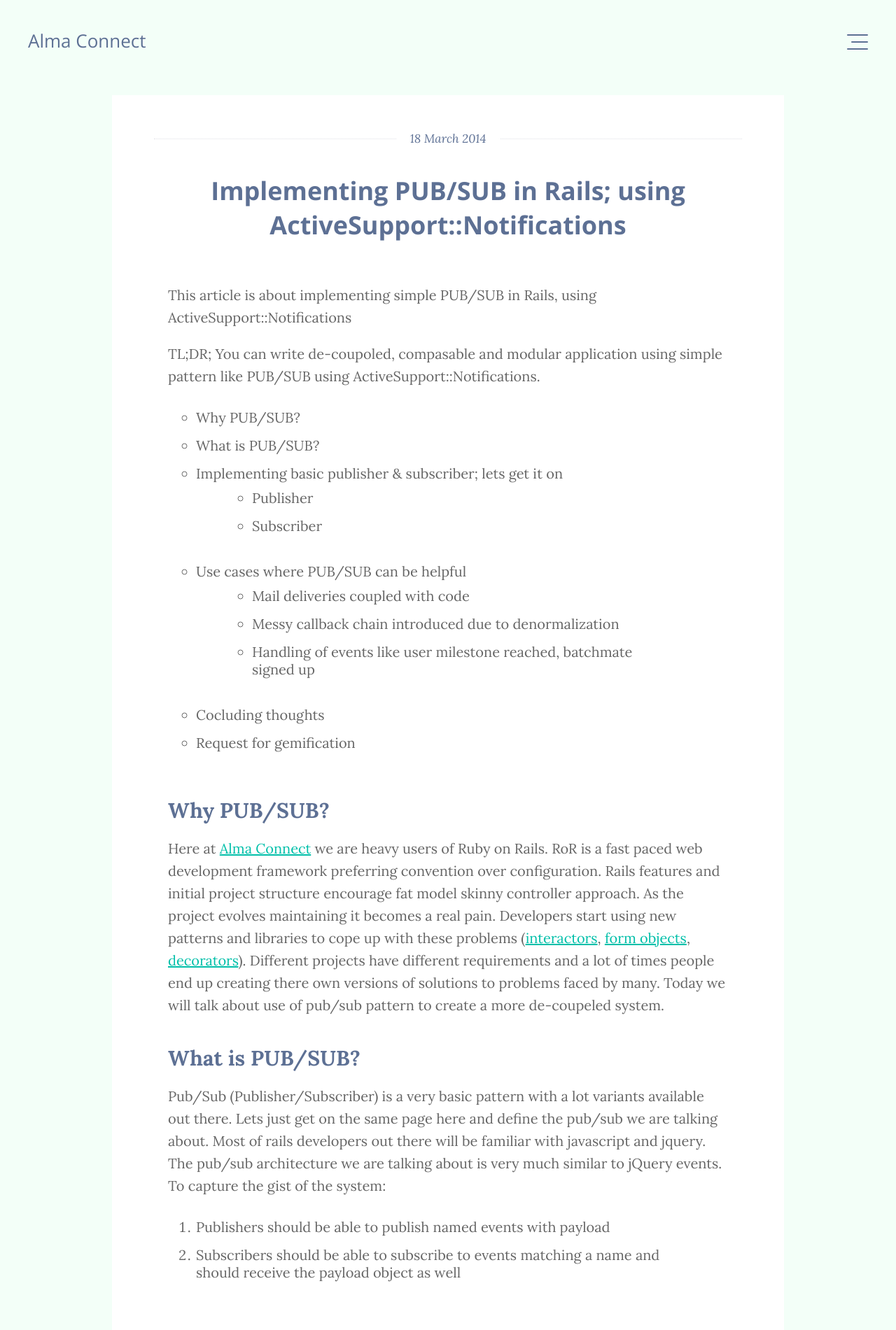
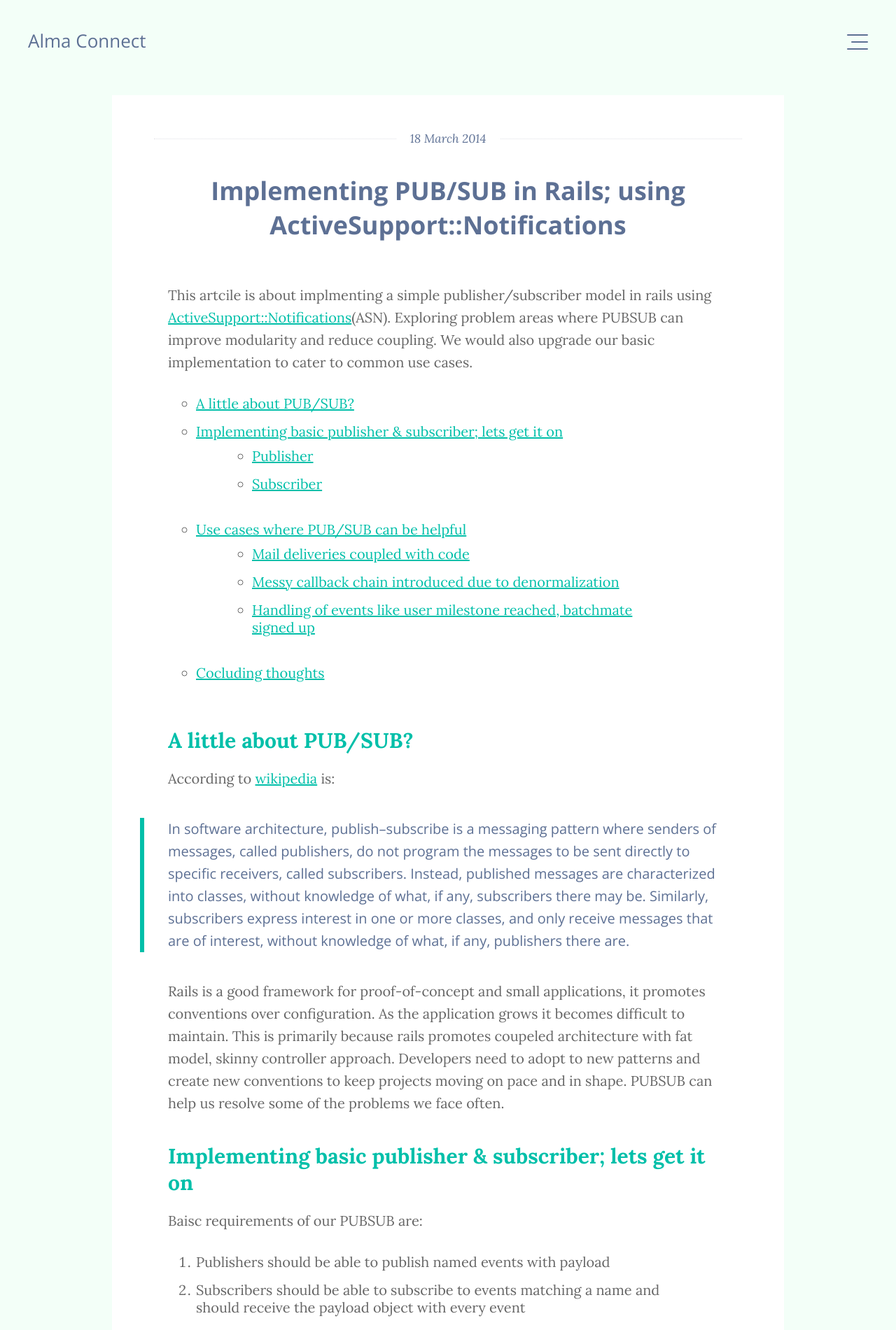
Before and after one commit to alma-connect/techblog, a Jekyll site: the page built from _posts/2014-01-03-rails-pub-sub.markdown, in a window 1280 px wide. Shown: the top 1901 px of the page at 70% size. Built offline with Jekyll 4.4.1, drawn with Linux system fonts in a browser that asks for light colours; Markdown is read by kramdown in place of the engine named in the settings; some of the changed text lies outside the part shown.

Commit message:
update post

```diff
--- a/_posts/2014-01-03-rails-pub-sub.markdown
+++ b/_posts/2014-01-03-rails-pub-sub.markdown
@@ -5,38 +5,37 @@ date:   2014-03-18 06:00:00
 categories: [rails, pub/sub, design pattern, decoupling]
 ---
 
-This article is about implementing simple PUB/SUB in Rails, using ActiveSupport::Notifications
+This artcile is about implmenting a simple publisher/subscriber model in rails using [ActiveSupport::Notifications](http://api.rubyonrails.org/classes/ActiveSupport/Notifications.html)(ASN). Exploring problem areas where PUBSUB can improve modularity and reduce coupling. We would also upgrade our basic implementation to cater to common use cases.
 
-TL;DR; You can write de-coupoled, compasable and modular application using simple pattern like PUB/SUB using ActiveSupport::Notifications.
-
-- Why PUB/SUB?
-- What is PUB/SUB?
-- Implementing basic publisher & subscriber; lets get it on
-	- Publisher
-	- Subscriber
-- Use cases where PUB/SUB can be helpful
-	- Mail deliveries coupled with code
-	- Messy callback chain introduced due to denormalization
-	- Handling of events like user milestone reached, batchmate signed up
-- Cocluding thoughts
-- Request for gemification
+- [A little about PUB/SUB?](#about-pub-sub)
+- [Implementing basic publisher & subscriber; lets get it on](#basic-implementation)
+	- [Publisher](#basic-publisher)
+	- [Subscriber](#basic-subscriber)
+- [Use cases where PUB/SUB can be helpful](#use-cases)
+	- [Mail deliveries coupled with code](#problem-mail-delivery-coupling)
+	- [Messy callback chain introduced due to denormalization](#problem-callbacks-in-denormalized-models)
+	- [Handling of events like user milestone reached, batchmate signed up](#problem-handling-special-events)
+- [Cocluding thoughts](#concluding-thoughts)
 
 
-# Why PUB/SUB?
+# <a name="about-pub-sub">A little about PUB/SUB?</a>
 
-Here at [Alma Connect](http://www.almaconnect.com/) we are heavy users of Ruby on Rails. RoR is a fast paced web development framework preferring convention over configuration. Rails features and initial project structure encourage fat model skinny controller approach. As the project evolves maintaining it becomes a real pain. Developers start using new patterns and libraries to cope up with these problems ([interactors](https://github.com/collectiveidea/interactor), [form objects](https://github.com/apotonick/reform), [decorators](https://github.com/drapergem/draper)). Different projects have different requirements and a lot of times people end up creating there own versions of solutions to problems faced by many. Today we will talk about use of pub/sub pattern to create a more de-coupeled system.
+According to [wikipedia](http://en.wikipedia.org/wiki/Publish%E2%80%93subscribe_pattern) is:
 
-# What is PUB/SUB?
-Pub/Sub (Publisher/Subscriber) is a very basic pattern with a lot variants available out there. Lets just get on the same page here and define the pub/sub we are talking about. Most of rails developers out there will be familiar with javascript and jquery. The pub/sub architecture we are talking about is very much similar to jQuery events. To capture the gist of the system:
+> In software architecture, publish–subscribe is a messaging pattern where senders of messages, called publishers, do not program the messages to be sent directly to specific receivers, called subscribers. Instead, published messages are characterized into classes, without knowledge of what, if any, subscribers there may be. Similarly, subscribers express interest in one or more classes, and only receive messages that are of interest, without knowledge of what, if any, publishers there are.
+
+Rails is a good framework for proof-of-concept and small applications, it promotes conventions over configuration. As the application grows it becomes difficult to maintain. This is primarily because rails promotes coupeled architecture with fat model, skinny controller approach. Developers need to adopt to new patterns and create new conventions to keep projects moving on pace and in shape. PUBSUB can help us resolve some of the problems we face often.
+
+# <a name="basic-implementation">Implementing basic publisher & subscriber; lets get it on</a>
+
+Baisc requirements of our PUBSUB are:
 
   1. Publishers should be able to publish named events with payload
-  2. Subscribers should be able to subscribe to events matching a name and should receive the payload object as well
+  2. Subscribers should be able to subscribe to events matching a name and should receive the payload object with every event
 
-# Implementing basic publisher & subscriber; lets get it on
+Such a system is already bundled with rails: its [ActiveSupport::Notifications](http://api.rubyonrails.org/classes/ActiveSupport/Notifications.html)(ASN). ASN is used through out rails internally for instrumentation. The basic implementation of ASN is such a simple yet powerful API that we can start our PUBSUB implementation on top of it.
 
-Such a system is already bundled with rails: its [ActiveSupport::Notifications](http://api.rubyonrails.org/classes/ActiveSupport/Notifications.html)(ASN). ASN is used through out rails internally for instrumentation. The basic implementation of ASN is such a simple yet powerful API that we can build our pub/sub implementation on top of it.
-
-## Publisher
+## <a name="basic-publisher">Publisher</a>
 
 {% highlight ruby linenos %}
 # app/pub_sub/publisher.rb
@@ -100,20 +99,19 @@ end
 
 This is also pretty straight forward, to subscribe to an event just register with a name and the [ActiveSupport::Notifications::Event](http://api.rubyonrails.org/classes/ActiveSupport/Notifications/Event.html) object gets passed to the attached block as the parameter.
 
-# Use cases where PUB/SUB can be helpful
+# <a name="use-cases">Use cases where PUB/SUB can be helpful</a>
 
-These are some problems we face in our routine work, which can be solved by `pub_sub`:
+These are some problems we face in our routine work, which can be solved by PUBSUB:
 
-  1. Mail deliveries coupled with code
-  2. Messy callback chain introduced due to denormalization
-  3. Handling of events like user milestone reached, batchmate signed up
+  - [Mail deliveries coupled with code](#problem-mail-delivery-coupling)
+  - [Messy callback chain introduced due to denormalization](#problem-callbacks-in-denormalized-models)
+  - [Handling of events like user milestone reached, batchmate signed up](#problem-handling-special-events)
 
+## <a name="problem-mail-delivery-coupling">Mail deliveries coupled with code</a>
 
-## Mail deliveries coupled with code
+**Problem:** There are always some kind of notifications at work in any user centeric application. Generally it starts with `after_save` model callback and slowly moves out of there to a services layer. Lets explore, how can we handle welcome emails to newly registered user using PUBSUB.
 
-**Problem:** There are always mail deliveries at work in any user facing project. Initially the place to send seems to be model callbacks. As the project evolves, you realize that a service object handling the whole process of user signup might be a better place for it. Lets explore usage of `pub_sub` in such scenario.
-
-**Solution:** Technically our publisher and subscribers can still be used to handle such scenarios, but lets add some object oriented love and some ruby goodness to our implementation.
+**Solution:** Since we are adding this pattern to our application, lets bake in the modularity in core usage.
 
 {% highlight ruby linenos %}
 # app/pub_sub/publisher.rb
@@ -122,11 +120,11 @@ module Publisher
   extend self
 
   included do
+    # add support for namespace, one class - one namespace
     class_attribute :pub_sub_namespace
 
     self.pub_sub_namespace = nil
   end
-
 
   def broadcast_event(event_name, payload={})
     if block_given?
@@ -155,7 +153,7 @@ module Publisher
 end
 {% endhighlight %}
 
-The publisher undergoes some changes, to be included in class and have a class level namespace. Lets say we are talking about welcome mails here: lets just create a publisher for registrations and start publishing
+The publisher under went some changes. It can be included in a class and after setting a namespace, you are all set to publish events in that namespace. We are not sure yet who might be interested, but lets just start broascasting event `user_signed_up` in `registration` namespace.
 
 {% highlight ruby linenos %}
 # app/pub_sub/publishers/registration.rb
@@ -170,8 +168,7 @@ end
 Publishers::Registration.broadcast_event('user_signed_up', user: user)
 {% endhighlight %}
 
-
-Why not make our subscribers more class friendly to? Our old subscriber remains unchanged, but we have a new base subscriber class:
+That was easy, publishers look good. Lets add some object oriented love and some ruby magic to subscribers too.
 
 {% highlight ruby linenos %}
 # app/pub_sub/subscribers/base.rb
@@ -201,7 +198,7 @@ module Subscribers
 end
 {% endhighlight %}
 
-What we did here was create a base class to be extended. A subscriber can attach itself to a namespace and define methods to handle individual events. Method names should match with event name in the namespace.
+We creeate a base class which subscribers can extend. Subscriber can then attach its method to events in a namespace. This seems to be the building block of highly modular application.
 
 {% highlight ruby linenos %}
 # app/pub_sub/subscribers/registration_mailer.rb
@@ -218,14 +215,16 @@ end
 Subscribers::RegistrationMailer.attach_to('registration')
 {% endhighlight %}
 
-Nothing is really happening until the call to `attach_to`, someone is broadcasting event that a user has signed up, but nobody is interested in the event, so it goes unnoticed. If a subscriber subscribes to the event, interesting things can be done, like sending out that welcome email :)
+We have been broadcasting that event about user sign up, but nothing was really happening as a result. We created a subscriber to do something useful when the event is captured; send out that welcome email we have been talking about.
 
-**Conclusion:** With little modifications we have built our system to handle different modules and features. Adding a layer on top of already useful `ActiveSupport::Notification` already feels good enough.
+There is a gotcha though, building modular, losely coupeled system with message publishing has its own cons. Biggest being, the system is too loosely coupeled. If something stops working nothing goes wrong and it might take too long to identify it. However I believe that failures can happen anywhere and a system which fails with grace is more robust that one which fails completely. Its another layer which gets introduced while building scalable systems. **Base Line:** for me pros out weigh the cons
+
+**Conclusion:** With little modifications, our PUBSUB now supports namespaces(read features, modules, sub-systems, opportunities!!). Adding a layer on top of already useful `ActiveSupport::Notification` already feels good enough.
 
 
-## Messy callback chain introduced due to denormalization
+## <a name="problem-callbacks-in-denormalized-models">Messy callback chain introduced due to denormalization</a>
 
-**Problem:** We use mongodb with mongoid heavily and denormalize data to cut down on queries. We have built an internal system to handle denormalization with decent fallbacks and keeping the sync in realtime. It has been working out very nicely, but it results in very coupled code. We define denormalization macros in the models. This makes all our models aware of what data they are denormalizing from where and also what data they need to denormalize to where. The code looks something like:
+**Problem:** We use mongodb via mongoid and denormalize data to cut down on queries. Intially it was some callbacks and method ooverrides, which grew out to be modules and then a simple re-usable denormalization plugin. It fall backs to querying data from related model and also cache it for future use. This works like a cache fetch or calculate & store strategy with remote document as origin and current document as cache store. The code looks something like:
 
 {% highlight ruby linenos %}
 # app/models/user.rb
@@ -245,12 +244,12 @@ class Post
   belongs_to :user
 
   # this sets up a callback to update user_name when user_id changes
-  # also fetch user name from user if it is not already set
+  # also fetch and set, user name from user if it is not already set, when accessed
   denormalize_from :user, fields: [:name]
 end
 {% endhighlight %}
 
-This looks very good, but what if we need to denormalize user name to comment as well.
+It has been working out very nicely, but it results in very coupled code. We define denormalization macros in the models. This makes all our models aware of what data they are denormalizing, where from and also what data they need to denormalize, where to. What if we need to denormalize user name to comment as well.
 
 {% highlight ruby linenos %}
 # app/models/comment.rb
@@ -283,10 +282,13 @@ end
 
 You see the problem, right?
 
-**Solution:** Instead of sprinkling denormalization macros all around, we can leave the from macros as they are. From macros are good, because of all the fallback logic, they also work on pull content from a model rather push changes to many. We can replace to macros, with publishing change events. We would simply publish a message whenever a user name changes. We can capture it in a `before_save` callback and publish in a `after_save`. By publishing in `after_save` we ensure that user is persisted at time of publishing. We can change the publisher to hook directly into model callback chain.
+**Solution:** Instead of sprinkling denormalization macros all around, we can leave the from macros as is, they implement the falback logic which comes in very handy. We can replace to macros, with publishing change events. We would simply publish a message whenever a user name changes. We can capture it in a `before_save` callback and publish in a `after_save`. By publishing in `after_save` we ensure that user is persisted at time of publishing. We can change the publisher to hook directly into model callback chain.
 
 {% highlight ruby linenos %}
 # app/pub_sub/publishers/base.rb
+# hook into model callback chain when a publisher is attached to a model
+# capture changes before_save and publish in after_save
+# start publishing created and destroyed events
 module Publishers
   module Base
     extend ActiveSupport::Concern
@@ -321,6 +323,7 @@ module Publishers
 end
 
 # app/pub_sub/publishers/notifications_queue.rb
+# capture attachment of a publisher to a model in a namespace
 module Publishers
   class NotificationsQueue
     attr_reader :publisher, :notifications
@@ -341,6 +344,7 @@ module Publishers
 end
 
 # app/pub_sub/publishers/pub_sub_notifications.rb
+# handle different attachments of publishers to a model
 module Publishers
   class PubSubNotifications
     include ::Publisher
@@ -394,7 +398,7 @@ module Publishers
 end
 {% endhighlight %}
 
-We created a module `Publishers::Base` which will be included in an `ActiveModel`. Model can now `attach_publisher(namespace, publisher_klass)` and immediately start broadcasting events `created` and `destroyed` in that namespace. The publisher in the call needs to define a method `prepare_notifications(namespace, model)`. This method will be called when ever `before_save` is triggered on the model instance. Publisher can access the `pub_sub_notifications` item which is a registry of all the publishers attached to the model and add any notifications which would be broad casted as events in the `after_save`. Each `attach_publisher` call creates a new object of notifications_queue, which creates a new instance of publisher on every callback cycle and maintains an array of notifications to be published for this publisher. We initially implemented it so that publishers were registered in an initializer like subscribers below. It created many issues with development file reloads and constant restarts of server and console. Publishers are the part where all the actions happens. Maintaining list of publishers, their namespace, notifications to be published are managed here. Subscribers are simple listeners which work on per event basis. We need our notification system to be as thread safe as usage of model instances themselves, hence the complexity.
+We created a module, which can be included in any active model complaint model, supporting callbacks. Model can attash publishers to itself against a namespace. Attached publisher immediately starts broadcasting created and destroyed for the model. To broadcast additional events, publisher should override the `prepare_notifications` method and make calls to `model.pub_sub_notifications.add_notification`.
 
 {% highlight ruby linenos %}
 # app/pub_sub/publishers/user.rb
@@ -417,20 +421,16 @@ end
 
 class Subscribers::User::Post < Subscribers::Base
   def name_changed(event)
-    # TODO: delay this update :)
     Post.where(user_id: event.payload[:model].id).update_all(user_name: event.payload[:changes].last)
   end
 end
 
 class Subscribers::User::Comment < Subscribers::Base
   def name_changed(event)
-    # TODO: defenitely delay these iterations ;)
     def name_changed(event)
       iteration_limit = 100 # or fetch max comment count
       posts = Post.all.where(:comments.matches => {user_id: event.payload[:model].id, :user_name.ne => event.payload[:changes].last})
       while iteration_limit > 0 && posts.count > 0
-        # TODO: Now jokes apart, we seriously need to at least upgrade to mongoid 3
-        # before we plan to move on to update rails 4 and mongoid 4
         Post.collection.update(posts.selector, {'$set' => {'comments.$.user_name' => event.payload[:changes].last} }, multi: true, safe: true)
       end
     end
@@ -452,11 +452,11 @@ This is a lot more code, but this system seems robust:
 
 **Conclusion:** Adding some more ruby goodness to the mix, we have built a production grade iron to straighten out the callback spaghetti we have been cooking recently.
 
-## Handling of events like user milestone reached, batchmate signed up
+## <a name="problem-handling-special-events">Handling of events like user milestone reached, batchmate signed up</a>
 
-**Problem:** There are other kind of things we need to do here at alma connect. We have mail triggers to things like user count milestone reached, batchmates signed up or updated important profile info. How do we implement such things?
+**Problem:** A user signs up, this can potentially trigger a user milestone and would most probably trigger batchamted signed up notification. Where do we keep this code? In the service concerned with creation of user? In model callback? Nothing seems to fit the bill.
 
-**Solution:** Luckily for us we already had a steady `pub_sub` implementation by the time we needed to do this. We created a very modular and layered architecture. and wired it together using the `pub_sub`. We could already listen to `user.created` event from our user publisher. We can create milestone and batchmate signed up event from this event and handle them appropriately.
+**Solution:** Lucky for us, we already have our PUBSUB. We can listen to `user.created` event from our user publisher and trigger approriate behaviour in a subscriber. Sending welcome mail and batchmate activity is not core to the application and should not effect core if smtp is not working at the moment.
 
 {% highlight ruby linenos %}
 # app/services/registration/user_notifications_service.rb
@@ -520,7 +520,7 @@ class BatchmateActivityJob
 end
 {% endhighlight %}
 
-Till now we have created everything we need to send out welcome email and milestone notification. We can see that the jobs expose three methods and they correspond to three methods in our notification service. Notification service is the place where all the real action is going on. Actual mail delivery and applying the business logic to identify the batchmates and triggering the delivery all lives in there. These all are activities which can be delayed, so we have created two jobs, each handling delaying of welcome emails and milesonte notification. We can now write the subscribers and and wire everything up.
+Till now we have created everything we need to send out welcome email and milestone notification. We can see that the jobs expose three methods and they correspond to three methods in our notification service. Notification service is the place where all the real action is going on, all the business logic lives there. Notification service methods should be delayed, so we have created two jobs, each handling delaying of welcome emails and milesonte notification. We can now write the subscribers and and wire everything up.
 
 {% highlight ruby linenos %}
 # app/pub_sub/subscribers/registration/user.rb
@@ -544,16 +544,12 @@ Subscribers::Registration::User.attach_to('user')
 Subscribers::RegistrationMailer.attach_to('registration')
 {% endhighlight %}
 
-**Conclusion:** This wires everything up. Cool isn't it. We have built a modular and composable system. We gain a lot of flexibility and kick out a lot of coupled code. I like where all this is going.
+**Conclusion:** This wires everything up. Cool isn't it. We have built a modular and composable system. We gain a lot of flexibility and get a change to phase out some bad code.
 
 
 
-# Cocluding thoughts
+# <a name="concluding-thoughts">Cocluding thoughts</a>
 
-A simple pattern like pub/sub can be used to write highly decoupled modules which can be upgraded/added/taken out without affecting the rest of the system too much. It helps us write more modular system, which is highly composable. Additional layers can be added in later to accommodate further complexity.
+A simple pattern like pub/sub can help us write highly decoupled modules. These loosely coupeled modules can be composed together in variety of ways to create a flexible, robust and scalable application. The modules can be replaced and upgraded without affecting the system as whole.
 
-In this article we have explored using basic pattern of pub/sub in our routine work and how it helps us write modular, decoupled and composable application. I have few things in mind: more on composability of pub/sub, going back to exploring instrumentation using pub/sub. We are also working on rethinking notification settings and strategy at AlmaConnect. Another topic of talk can be building loosely coupled and testable applications using pub/sub. There is always something going on at AlmaConnect. If you liked today's article, keep looking for the next one.
-
-# Request for gemification
-
-I am no expert here and might be missing some important issues. I welcome constructive criticism. Also if someone finds this interesting and wants to wrap this in a gem, please get in touch with me at `rubish[dot]gupta[at]gmail[dot]com`.
+If you liked today's article, keep looking for the next one. If you like the implmentation and would love to help in gemifying it, please get in touch at `rubish[dot]gupta[at]gmail[dot]com` or `tech[dot]team[at]gmail[dot]com`
--- a/css/main.css
+++ b/css/main.css
@@ -419,7 +419,7 @@ section#single-wrap blockquote {
   font-size: inherit;
   font-family: 'Open Sans', sans-serif;
   color: #5D7094;
-  border-left: 6px solid #39f;
+  border-left: 6px solid #00bfa9;
   padding: 0 34px;
   margin: 40px 0;
   line-height: 165%;
```
Also changed, not shown: other parts of _posts/2014-01-03-rails-pub-sub.markdown (+2 -2 lines), 3 other files.
